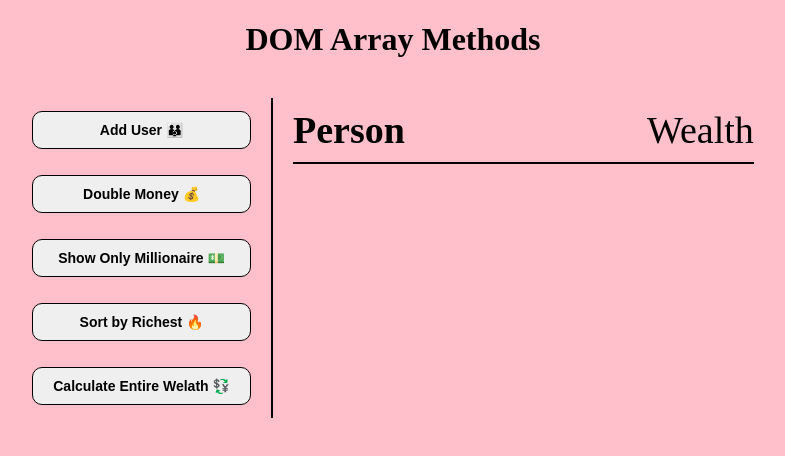
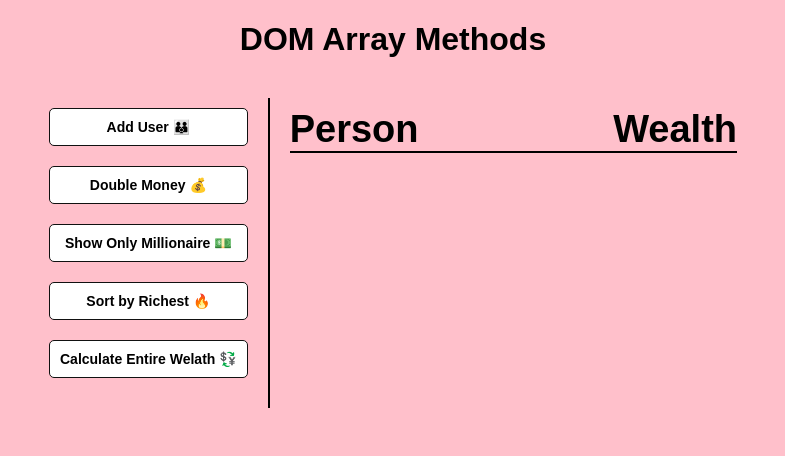
Before and after one commit to jhspark17/domArrayMethods, a plain HTML site: page index.html in a window 1280 px wide. Shown: the whole page, without its empty margins (247-1032 px from the left). Drawn offline with Linux system fonts and the light colour scheme; no server answers.

Commit message:
Change CSS

```diff
--- a/index.html
+++ b/index.html
@@ -9,18 +9,15 @@
 <body>
  <h1>DOM Array Methods</h1>
  <div class="container">
-   <div class="buttons" id='buttons'>
-    <button class="btn" id="add">Add User &#128106</button>
-    <button class="btn" id="doub">Double Money 	&#128176</button>
-    <button class="btn" id="show">Show Only Millionaire &#128181</button>
-    <button class="btn" id="sort">Sort by Richest &#128293</button>
-    <button class="btn" id="calc">Calculate Entire Welath &#128177</button>
-   </div>
+   <aside id='buttons'>
+    <button id="add">Add User &#128106</button>
+    <button id="doub">Double Money 	&#128176</button>
+    <button id="show">Show Only Millionaire &#128181</button>
+    <button id="sort">Sort by Richest &#128293</button>
+    <button id="calc">Calculate Entire Welath &#128177</button>
+   </aside>
    <div class="data">
-     <div class="label">
-      <span class="name">Person</span>
-      <span class="wealth">Wealth</span>
-     </div>
+      <h2><strong>Person</strong>Wealth</h2>
      <div class="info" id="info">
      </div>
     <div class="total" id="total"></div>
--- a/script.js
+++ b/script.js
@@ -7,10 +7,21 @@ let people = [];
 
 function applyAction(action) {
   if (action === "add") addUser();
+  if (action === "show") onlyMills();
+  if (action === "sort") sortPeople();
+  if (action === "doub") doubleMoney();
   if (action === "calc") calculateWealth();
-  if (action === "sort") sortPeople();
-  if (action === "show") onlyMills();
-  if (action === "doub") doubleMoney();
+}
+
+async function addUser() {
+  total.innerHTML = "";
+  const res = await fetch("https://randomuser.me/api")
+  const data = await res.json();
+  const last = data.results[0].name.last
+  const first = data.results[0].name.first
+  const user = {name: `${first} ${last}`, wealth: Math.floor(Math.random() * 10000000)}
+  people.push(user);
+  updateDom();
 }
 
 function doubleMoney(){
@@ -27,23 +38,13 @@ function sortPeople() {
   updateDom(people.sort((a, b) => b.wealth - a.wealth));
 }
 
-async function addUser() {
-  total.innerHTML = "";
-  const res = await fetch("https://randomuser.me/api")
-  const data = await res.json();
-  const first = data.results[0].name.first
-  const last = data.results[0].name.last
-  const user = {name: `${first} ${last}`, wealth: Math.floor(Math.random() * 10000000)}
-  people.push(user);
-  updateDom();
-}
 
 function calculateWealth(){
   let currTotal = 0;
-  people.forEach((person) => currTotal += person.wealth)
+  let wealth = people.reduce((acc, p) => (acc += p.wealth), 0);
   let curr = document.createElement('div');
   curr.classList.add('curr-total')
-  curr.innerHTML = `<strong>Total</strong> $ ${currTotal}`;
+  curr.innerHTML = `<strong>Total</strong> $ ${wealth}`;
   total.appendChild(curr);
 }
 
@@ -60,8 +61,5 @@ function updateDom(){
 }
 
 
-buttons.addEventListener('click', e => {
-  applyAction(e.target.id)
-})
-
-total.addEventListener('click', calculateWealth)
+buttons.addEventListener('click', e => applyAction(e.target.id))
+// total.addEventListener('click', calculateWealth)
--- a/style.css
+++ b/style.css
@@ -1,56 +1,60 @@
-*{
+* {
   box-sizing: border-box;
 }
 
-body{
-  background-color: pink;
+body {
+  background-color: #FFC0CB;
+  font-family: Arial, Helvetica, sans-serif;
   display: flex;
   flex-direction: column;
   align-items: center;
-  height: 100vh;
+  min-height: 100vh;
   margin: 0;
 }
 
-h1{
+.container {
+  display: flex;
+  max-width: 100%;
+  width: 60%;
+  padding: 20px;
+  margin: 0 auto;
+}
+
+h1 {
   margin-bottom: 20px;
 }
 
-.container{
-  display: flex;
-  justify-content: center;
-  width: 60%;
-  height: 40%;
-  margin-top: 20px;
+
+
+aside {
+  border-right: 2px solid black;
+  padding: 10px 20px;
 }
 
-.buttons{
-  display: flex;
-  flex-direction: column;
-  border-right: 2px solid black;
-  padding-right: 20px;
-  justify-content: space-around;
+button {
+  cursor: pointer;
+  background-color: #fff;
+  border: solid 1px #111;
+  display: block;
+  width: 100%;
+  padding: 10px;
+  border-radius: 5px;
+  font-size: 14px;
+  font-weight: bold;
+  margin-bottom: 20px;
 
 }
 
-.btn{
-  padding: 10px 20px;
-  border-radius: 10px;
-  border: 0.5px solid black;
-  font-size: 14px;
-  font-weight: bold;
-  width: 100%;
-}
-
-.btn:focus{
+.btn:focus {
   outline: 0;
 }
 
-.data{
-  width: 60%;
-  margin-left: 20px;
+.data {
+  flex: 1;
+  padding: 10px 20px;
 }
 
-.label{
+.label {
   display: flex;
   justify-content: space-between;
   border-bottom: 2px solid black;
@@ -58,23 +62,22 @@ h1{
   padding: 10px 0;
 }
 
-.name{
-  font-weight: bold;
+h2{
   font-size: 38px;
+  display: flex;
+  justify-content: space-between;
+  border-bottom: 2px solid black;
+  margin: 0 0 20px;
 }
 
-.wealth{
-  font-size: 38px;
-}
-
-.person{
+.person {
   display: flex;
   justify-content: space-between;
   padding-bottom: 5px;
-  font-size: 18px;
+  font-size: 20px;
 }
 
-.curr-total{
+.curr-total {
   display: flex;
   justify-content: space-between;
   font-size: 24px;
```
